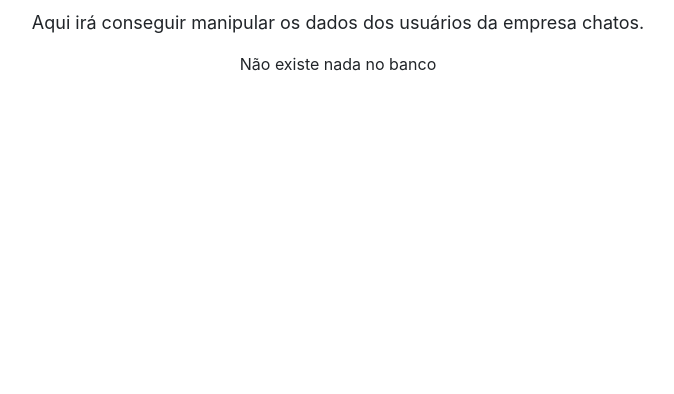
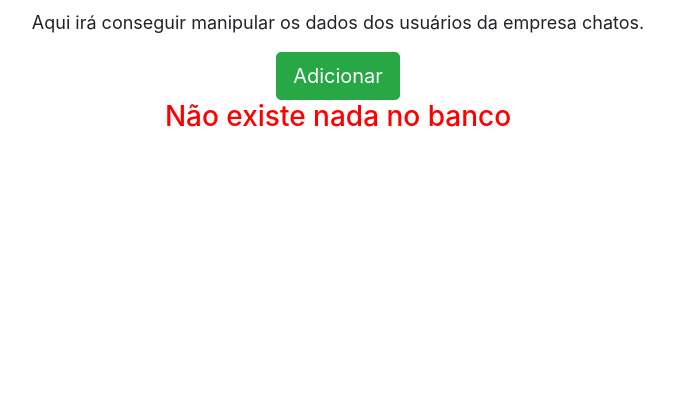
Before and after one commit to Jeremias333/pythonweb, a Django app: page /funcionarios/ in a window 1280 px wide. Shown: the part 363-757 px from the top of the page, without its empty margins (302-976 px from the left). Run offline with Django 3.2, Linux system fonts and the light colour scheme; data that the repository does not hold is empty; some libraries are stand-ins or nearby versions.

Commit message:
Adicionado botão de adicionar caso não tenha nenhum registro na tabela do banco de dados.

```diff
--- a/initial/blog/funcionarios/templates/funcionarios/index.html
+++ b/initial/blog/funcionarios/templates/funcionarios/index.html
@@ -45,7 +45,9 @@
 		{% endfor %}
 		</table>
 	{% else %}
-		<p>Não existe nada no banco</p>
+		<a href="./adicionar" class="btn btn-success btn-lg">Adicionar</a>
+		<br>
+		<h3 style="color: red">Não existe nada no banco</h3>
 	{% endif %}
 	</div>
 </center>
```
